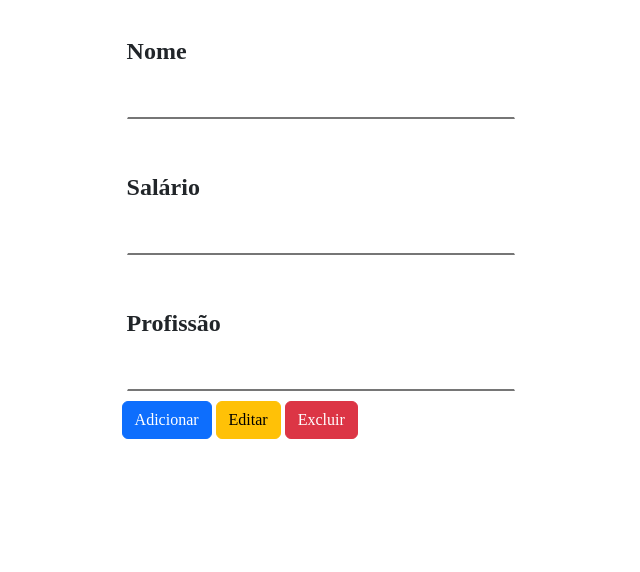
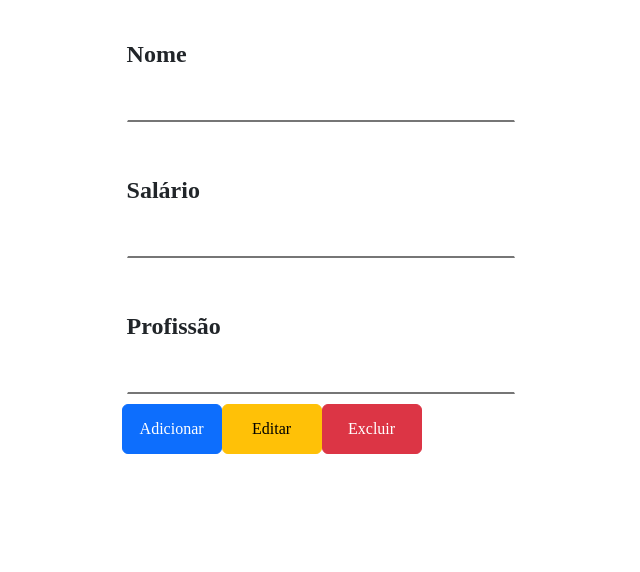
Before and after one commit to JHE4N/cadastro_clientes, a plain HTML site: page index.html in a window 1280 px wide. Shown: the part 228-800 px from the top of the page, without its empty margins (319-959 px from the left). Drawn offline with nearby package versions, Linux system fonts and the light colour scheme.

Commit message:
new commit

```diff
--- a/style.css
+++ b/style.css
@@ -14,6 +14,11 @@ section{
     justify-content: center;
     align-items: center;
     flex-direction: column; /*alinhar itens em coluna*/
+}
+button{
+    height: 50px;
+    width: 100px;
+    float: left;
 }
 div form{
 }
```
